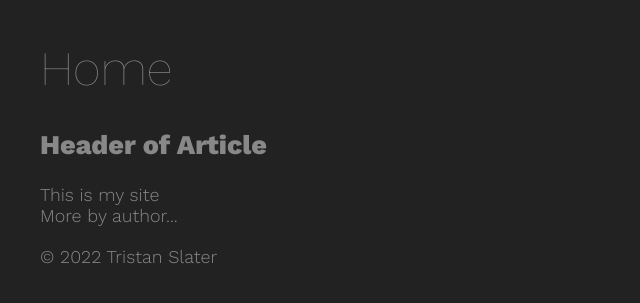
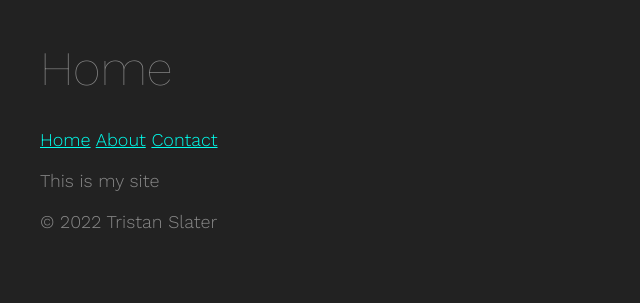
Before and after one commit to trslater/fsdev, a Flask app: page / in a window 1280 px wide. Shown: the top 303 px of the page, without its empty margins (0-640 px from the left). Run offline with Flask 2, Linux system fonts and the light colour scheme.

Commit message:
Improv example

```diff
--- a/example/templates/_footer.html
+++ b/example/templates/_footer.html
@@ -1,3 +1,4 @@
+
 <footer>&copy; 2022 Tristan Slater</footer>
 </body>
 </html>
--- a/example/templates/_header.html
+++ b/example/templates/_header.html
@@ -12,7 +12,14 @@
 
     <link rel="stylesheet" href="/style.css">
 </head>
+
 <body>
 <header>
     <h1>{{ page|title }}</h1>
+
+    <nav>
+        <a href="/index.html">Home</a>
+        <a href="/about.html">About</a>
+        <a href="/contact.html">Contact</a>
+    </nav>
 </header>
--- a/example/templates/about.html
+++ b/example/templates/about.html
@@ -1,4 +1,6 @@
 {% set page = 'about' %}
 {% include '_header.html' %}
-This is a website.
+<main>
+    This is a website.
+</main>
 {% include '_footer.html' %}
--- a/example/templates/contact.html
+++ b/example/templates/contact.html
@@ -1,4 +1,6 @@
 {% set page = 'contact' %}
 {% include '_header.html' %}
-You can contact us here.
+<main>
+    You can contact us here.
+</main>
 {% include '_footer.html' %}
--- a/example/templates/index.html
+++ b/example/templates/index.html
@@ -1,18 +1,6 @@
 {% set page = 'home' %}
 {% include '_header.html' %}
 <main>
-    <article>
-        <header>
-            <h2>Header of Article</h2>
-        </header>
-
-        <div class="body">
-            This is my site
-        </div>
-
-        <footer>
-            More by author...
-        </footer>
-    </article>
+    This is my site
 </main>
 {% include '_footer.html' %}
```
